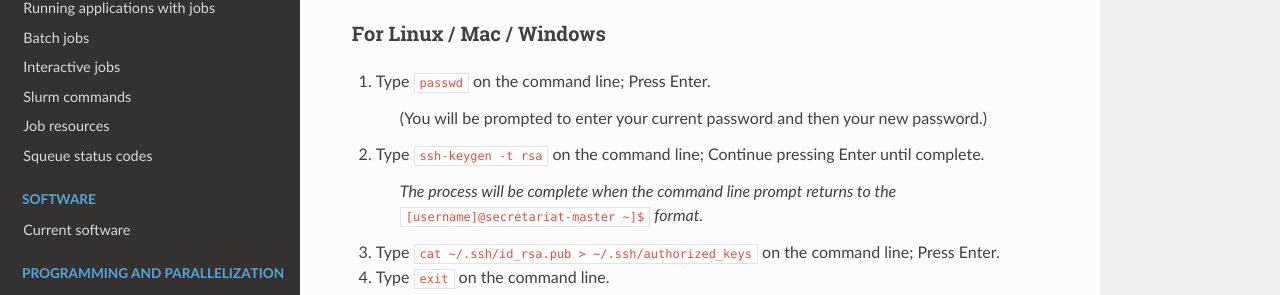
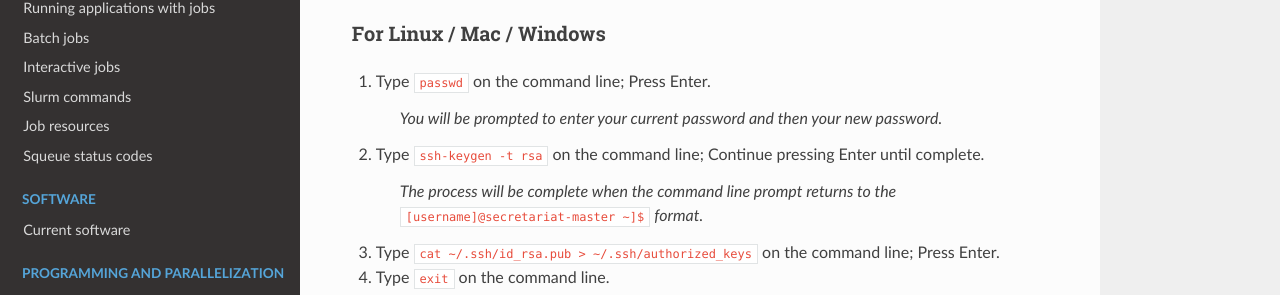
Before and after one commit to amalgamaria/secretariat, a Sphinx documentation site: the page built from docs/access/logging-in.rst, in a window 1280 px wide and 900 px high, scrolled down 583 px. Shown: the part 372-667 px from the top of the window. Built offline with Sphinx 7.4.7 and the Read the Docs theme 2.0.0, drawn with Linux system fonts in a browser that asks for light colours.

Commit message:
Reformat text

```diff
--- a/docs/access/logging-in.rst
+++ b/docs/access/logging-in.rst
@@ -48,7 +48,7 @@ For Linux / Mac / Windows
 
 1. Type ``passwd`` on the command line; Press Enter.
 
-	(You will be prompted to enter your current password and then your new password.)
+	*You will be prompted to enter your current password and then your new password.*
 
 2. Type ``ssh-keygen -t rsa`` on the command line; Continue pressing Enter until complete.
 
```
